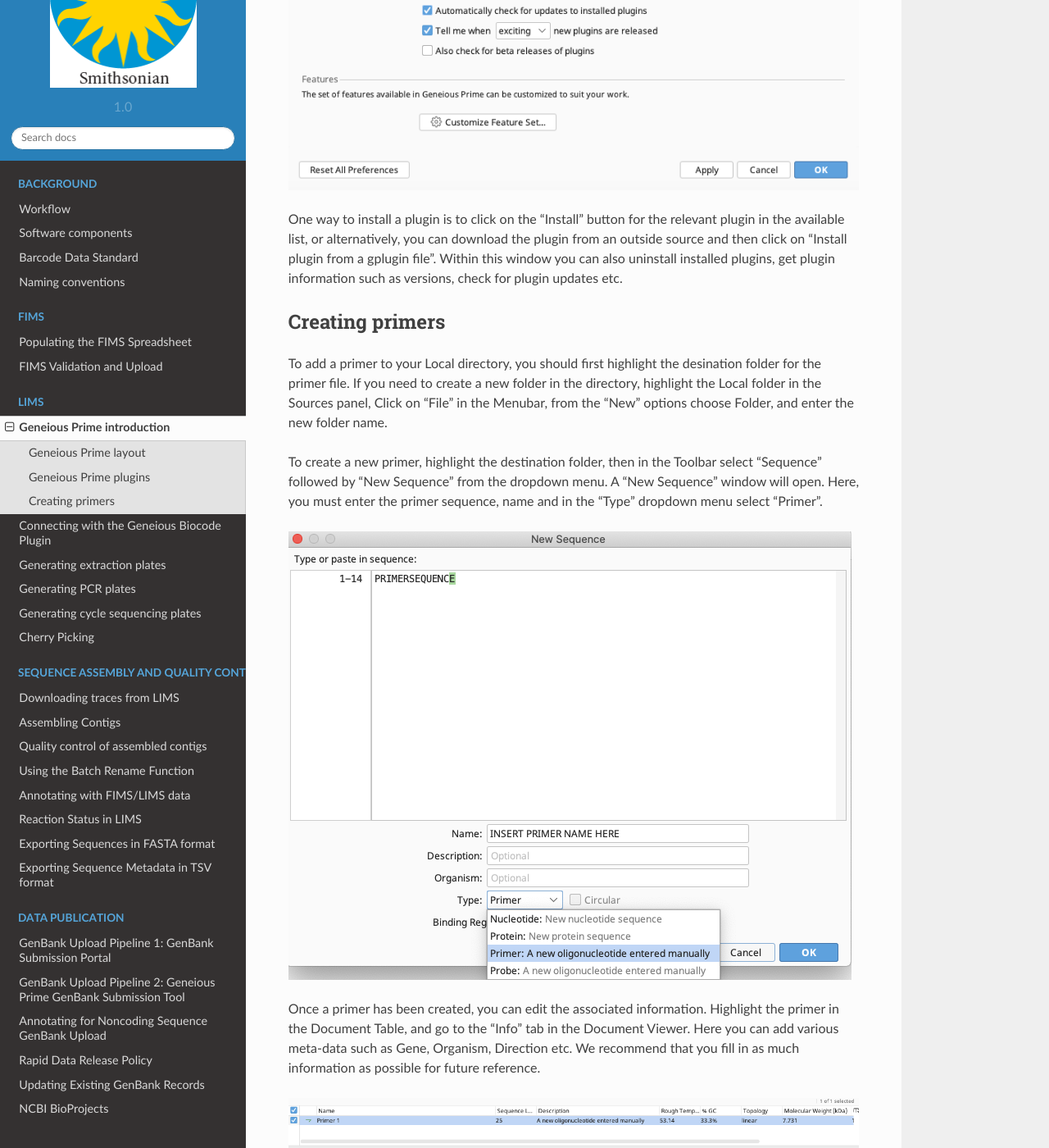
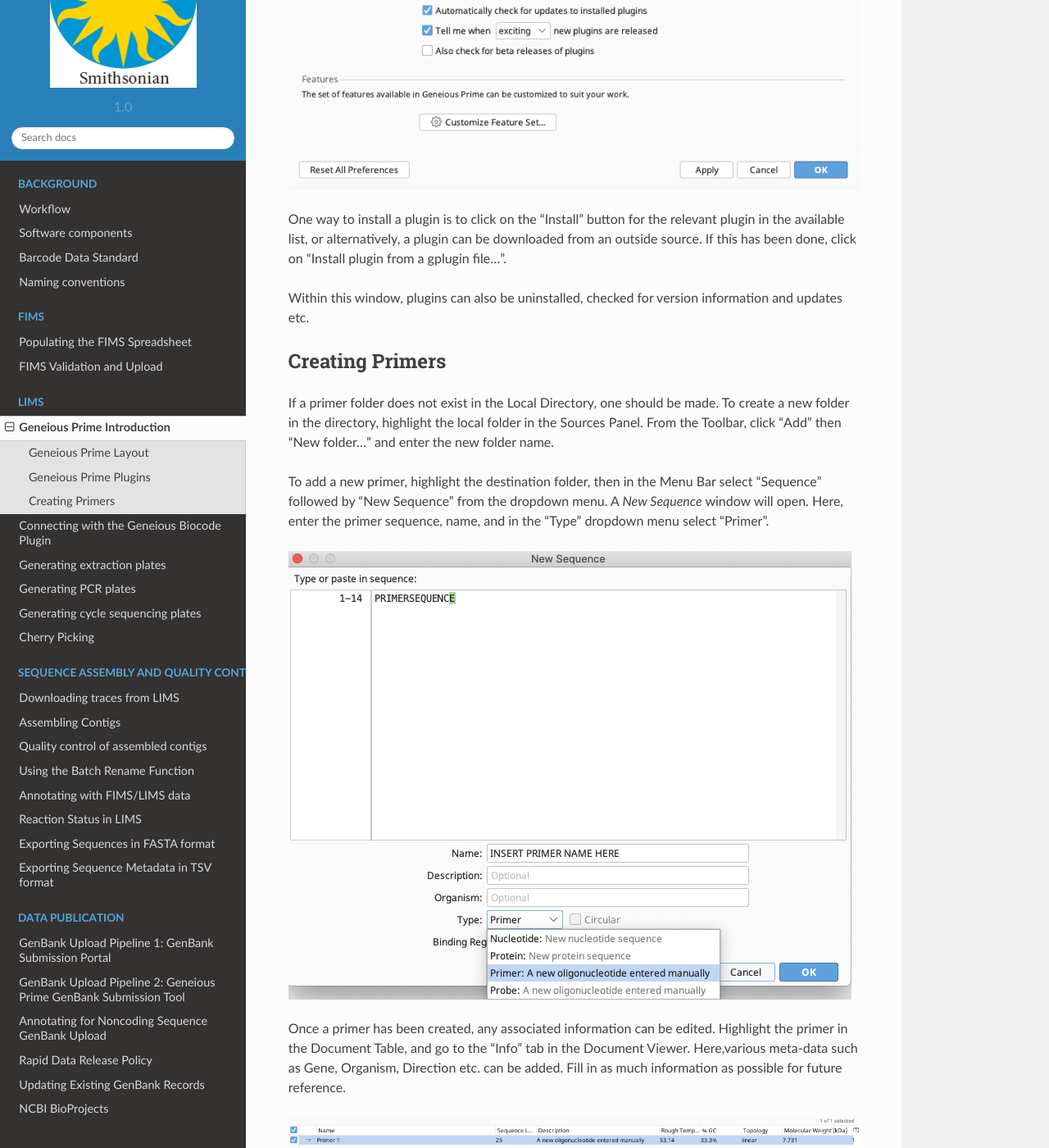
Before and after one commit to SIBarcodeNetwork/ReadtheDocsMaster, a Sphinx documentation site: the page built from Docs/geneious_intro.rst, in a window 1280 px wide and 1400 px high, scrolled down 1692 px. Shown: the whole window at 82% size. Built offline with Sphinx 7.4.7 and the Read the Docs theme 2.0.0, drawn with Linux system fonts in a browser that asks for light colours; some of the changed text lies outside the part shown.

Commit message:
Update geneious_intro.rst
updated text: italicized window names, 3rd person only, capitalized headers, altered some text so more accurate.

```diff
--- a/Docs/geneious_intro.rst
+++ b/Docs/geneious_intro.rst
@@ -1,24 +1,24 @@
-Geneious Prime introduction
+Geneious Prime Introduction
 =====================
 
-Geneious Prime layout
+Geneious Prime Layout
 ---------------
 
-Here is the layout of the Geneious Prime window.
+Here is the layout of the *Geneious Prime* window.
 
 .. image:: /images/geneious_layout.png
 
-The **Toolbar** is found at the top of the Geneious Prime window, and contains a variety of buttons including Back, Forward, Tree, Support and so on.
+The **Toolbar** is found at the top of the Geneious Prime window, and contains a variety of buttons including Back, Forward, Tree, Help and so on.
 
-The Geneious Prime window is further divided into a number of panels including the **Document Table**, **Document Viewer**, **Options Panel**. The size of each panel can be adjusted by clicking on the border and dragging to the desired size.
+The *Geneious Prime* window is further divided into a number of panels including the **Document Table**, **Document Viewer**, **Options Panel**. The size of each panel can be adjusted by clicking on the border and dragging to the desired size.
 
-On the right-hand side is the **Help and Tutorial Panel**, where you can read a number of tutorials and also search for help in other topics.
+On the right-hand side is the **Help and Tutorial Panel**, which contains a number of tutorials and also a search for help in other topics.
 
-On the left-hand side is the **Sources Panel** which includes the **Local Directory** and list of **Services**. The **Local Directory** is where you permanently store your documents such as primers, raw traces, contigs, alignments, trees etc.
+On the left-hand side is the **Sources Panel** which includes the **Local Directory** and list of **Services**. The **Local Directory** is where documents such as primers, raw traces, contigs, alignments, trees etc. are permanently stored.
 
 .. _plugins-link:
 
-Geneious Prime plugins
+Geneious Prime Plugins
 ----------------
 
 Plugins are downloadable modules that can add new functionality to the program.
@@ -27,26 +27,31 @@
 
 .. image:: /images/plugin_install_window.png
 
-One way to install a plugin is to click on the "Install" button for the relevant plugin in the available list, or alternatively, you can download the plugin from an outside source and then click on "Install plugin from a gplugin file".
-Within this window you can also uninstall installed plugins, get plugin information such as versions, check for plugin updates etc.
+One way to install a plugin is to click on the "Install" button for the relevant plugin in the available list, or alternatively, a plugin can be downloaded from an outside source. If this has been done, click on "Install plugin from a gplugin file...".
+
+Within this window, plugins can also be uninstalled, checked for version information and updates etc.
 
 .. _creating_primers-link:
 
-Creating primers
+Creating Primers
 ----------------
 
-To add a primer to your Local directory, you should first highlight the desination folder for the primer file. If you need to create a new folder in the directory, highlight the Local folder in the Sources panel, Click on "File" in the Menubar, from the "New" options choose Folder, and enter the new folder name.
+If a primer folder does not exist in the Local Directory, one should be made. To create a new folder in the directory, highlight the local folder in the Sources Panel. From the Toolbar, click "Add" then "New folder..." and enter the new folder name.
 
-To create a new primer, highlight the destination folder, then in the Toolbar select "Sequence" followed by "New Sequence" from the dropdown menu. A "New Sequence" window will open. Here, you must enter the primer sequence, name and in the "Type" dropdown menu select "Primer".
+To add a new primer, highlight the destination folder, then in the Menu Bar select "Sequence" followed by "New Sequence" from the dropdown menu. A *New Sequence* window will open. Here, enter the primer sequence, name, and in the "Type" dropdown menu select "Primer".
 
 .. image:: /images/primer_new_create.png
 
-Once a primer has been created, you can edit the associated information. Highlight the primer in the Document Table, and go to the "Info" tab in the Document Viewer. Here you can add various meta-data such as Gene, Organism, Direction etc. We recommend that you fill in as much information as possible for future reference.
+Once a primer has been created, any associated information can be edited. Highlight the primer in the Document Table, and go to the "Info" tab in the Document Viewer. Here,various meta-data such as Gene, Organism, Direction etc. can be added. Fill in as much information as possible for future reference.
 
 .. image:: /images/primer_metadata.png
 
-A very convenient tool is the ability to export and import folders of primers. To export a folder from the Local, simply select the folder, go to "File" in the Menu bar, followed by "Export" in the dropdown menu. In the new interface of Geneious Prime 2021, you can also click on "Export" located directly in the Toolbar. There are multiple options for the export, however in this case, select "Export folder" and enter a name and destination for the export.
+A very convenient tool is the ability to export and import folders of primers. To export a folder from the Local, simply select the folder and in the Toolbar click on "Export", "Export Fol.. image:: /images/fims_validation_upload.png
+  :align: center
+  :target: /en/latest/_images/fims_validation_upload.pngder...", choose the file destination and name, and click "Save".
 
-There are two options for importing a folder or file into Geneious Prime. One way is to go to "File" in the Menu bar, followed by "Import" in the dropdown menu, and then select what you are importing (folder, file etc.). You will need to select the type format followed by the location of what you want to import.
+There are two options for importing a folder or file into Geneious Prime:
 
-Alternatively, you can move folders, files etc. into the destination folder by dragging and dropping.
+  From within Geneious Prime, click "Add" in the Toolbar, followed by "Import Folder". Navigate to the primer folder on the local disk and click "Open", and the folder will be imported into Geneious Prime.
+
+  Alternatively, folders, files etc. can be dragged and dropped directly from the local disk into the destination folder in Geneious Prime.
```
